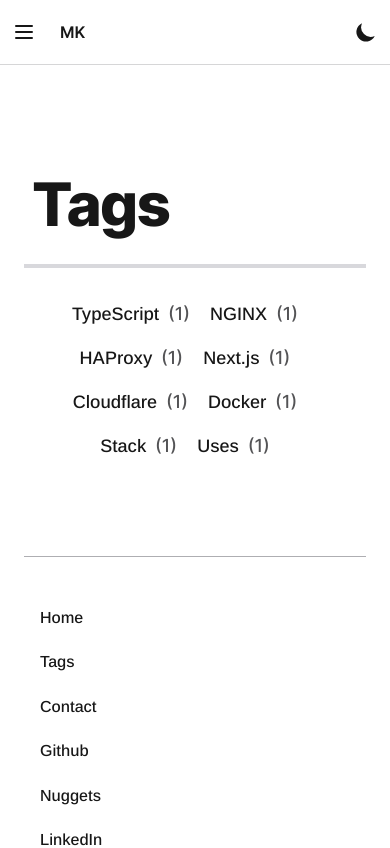
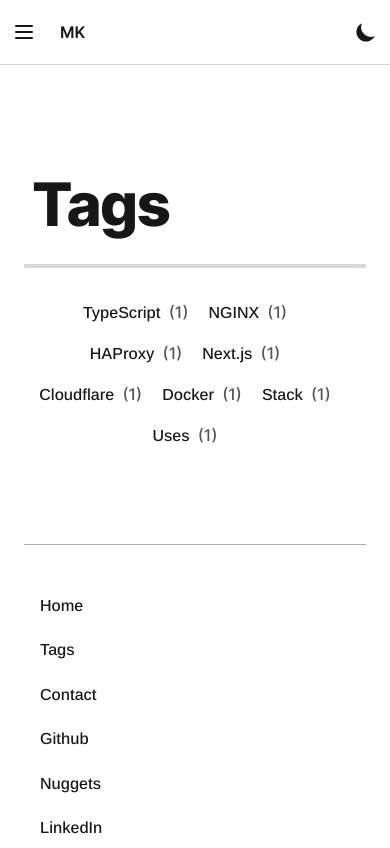
Before and after one commit to omaralsoudanii/mkreg.dev, a Next.js app: page /tags in a window 390 px wide. Shown: the top 848 px of the page. Built offline with nearby package versions, Linux system fonts and the light colour scheme; no server answers; what @tailwindcss/typography, tailwindcss-line-clamp would draw is missing.

Commit message:
adjust tags page sizing

```diff
--- a/src/pages/tags.tsx
+++ b/src/pages/tags.tsx
@@ -36,7 +36,7 @@ export default function Tags({ tagCount, tags }) {
             return (
               <div
                 key={t}
-                className="mt-2 mb-2 mr-5 text-lg !leading-normal md:text-xl md:!leading-relaxed"
+                className="mt-2 mb-2 mr-5 text-base !leading-normal md:text-xl md:!leading-relaxed"
               >
                 <Tag name={tags[t]} slug={t} />
                 <Link href={`/tags/${t}`}>
```
